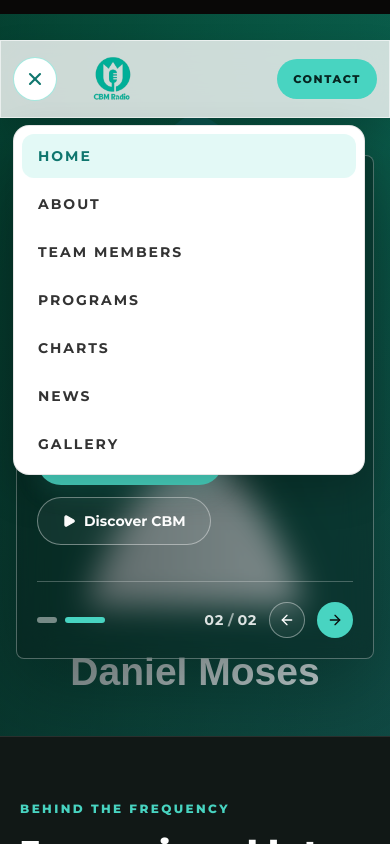
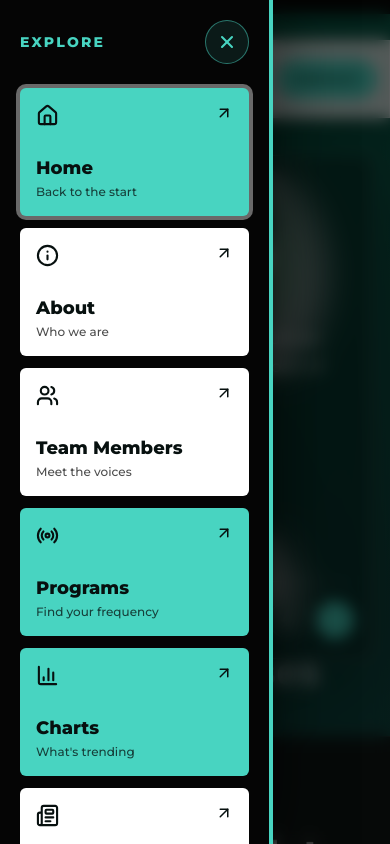
Before and after one commit to CBM-GROUP/cbmradio3-publicwebsite, a Next.js app: page / in a window 390 px wide. Both pictures are taken after a click on the button 35 px from the left and 79 px from the top of the page. Shown: the top 844 px of the page. Built offline with nearby package versions, Linux system fonts and the light colour scheme; no server answers.

Commit message:
feat: tile-style hamburger menu drawer at 70% screen width

```diff
--- a/src/components/header.tsx
+++ b/src/components/header.tsx
@@ -3,14 +3,37 @@
 import Image from "next/image";
 import Link from "next/link";
 import { usePathname } from "next/navigation";
-import { Menu, X } from "lucide-react";
+import {
+  ArrowUpRight,
+  BarChart3,
+  Home,
+  Images,
+  Info,
+  Menu,
+  Newspaper,
+  Radio,
+  Users,
+  X,
+} from "lucide-react";
+import type { LucideIcon } from "lucide-react";
 import { useEffect, useState } from "react";
+import { createPortal } from "react-dom";
 
 import CBMlogo from "../../public/cbmradio.png";
 import {
   contactNavigationItem,
   primaryNavigation,
 } from "@/data/site-navigation";
+
+const navMeta: Record<string, { icon: LucideIcon; detail: string }> = {
+  "/": { icon: Home, detail: "Back to the start" },
+  "/about": { icon: Info, detail: "Who we are" },
+  "/team": { icon: Users, detail: "Meet the voices" },
+  "/programs": { icon: Radio, detail: "Find your frequency" },
+  "/charts": { icon: BarChart3, detail: "What's trending" },
+  "/news": { icon: Newspaper, detail: "Stories and updates" },
+  "/gallery": { icon: Images, detail: "Moments from CBM" },
+};
 
 export default function Header() {
   const pathname = usePathname();
@@ -26,6 +49,20 @@ export default function Header() {
     window.addEventListener("scroll", handleScroll, { passive: true });
     return () => window.removeEventListener("scroll", handleScroll);
   }, []);
+
+  useEffect(() => {
+    if (!isMenuOpen) return;
+    const onKey = (e: KeyboardEvent) => {
+      if (e.key === "Escape") setIsMenuOpen(false);
+    };
+    const prevOverflow = document.body.style.overflow;
+    document.body.style.overflow = "hidden";
+    window.addEventListener("keydown", onKey);
+    return () => {
+      document.body.style.overflow = prevOverflow;
+      window.removeEventListener("keydown", onKey);
+    };
+  }, [isMenuOpen]);
 
   return (
     <header
@@ -75,16 +112,41 @@ export default function Header() {
               </Link>
             </div>
           </div>
-          {isMenuOpen && (
+          {isMenuOpen &&
+            createPortal(
+              <div className="fixed inset-0 z-[100]">
+                <button
+                  type="button"
+                  aria-label="Close navigation menu"
+                  onClick={() => setIsMenuOpen(false)}
+                  className="absolute inset-0 h-full w-full cursor-default bg-black/60 backdrop-blur-sm"
+                />
+                <div className="relative flex h-full w-[70vw] flex-col overflow-y-auto border-r-4 border-[#48d4c1] bg-[#050505] p-5 text-white shadow-[0_0_60px_rgba(0,0,0,0.6)] sm:p-8">
+                  <div className="mb-6 flex items-center justify-between">
+                    <span className="text-sm font-extrabold uppercase tracking-[0.16em] text-[#48d4c1]">
+                      Explore
+                    </span>
+                    <button
+                      type="button"
+                      aria-label="Close navigation menu"
+                      onClick={() => setIsMenuOpen(false)}
+                      className="grid h-11 w-11 place-items-center rounded-full border border-[#48d4c1]/50 bg-[#48d4c1]/10 text-[#48d4c1] transition-colors hover:bg-[#48d4c1] hover:text-[#062521]"
+                    >
+                      <X size={20} strokeWidth={2.5} />
+                    </button>
+                  </div>
                   <nav
                     id="mobile-navigation"
                     aria-label="Main navigation"
-              className="absolute left-3 top-[calc(100%+0.5rem)] grid w-[min(22rem,calc(100vw-1.5rem))] gap-1 rounded-2xl border border-black/10 bg-white p-2 shadow-[0_16px_40px_rgba(0,0,0,0.2)]"
+                    className="grid grid-cols-1 gap-3 sm:grid-cols-2"
                   >
-              {primaryNavigation.map((item) => {
+                    {primaryNavigation.map((item, index) => {
                       const isActive =
                         pathname === item.href ||
                         (item.href !== "/" && pathname.startsWith(item.href + "/"));
+                      const Icon = navMeta[item.href]?.icon ?? Home;
+                      const detail = navMeta[item.href]?.detail ?? "";
+                      const isTeal = (Math.floor(index / 2) + index) % 2 === 0;
 
                       return (
                         <Link
@@ -92,17 +154,29 @@ export default function Header() {
                           href={item.href}
                           aria-current={isActive ? "page" : undefined}
                           onClick={() => setIsMenuOpen(false)}
-                    className={`rounded-xl px-4 py-3 text-sm font-bold uppercase tracking-[0.14em] transition-colors ${
-                      isActive
-                        ? "bg-[#48d4c1]/15 text-[#0f766e]"
-                        : "text-black/80 hover:bg-black/5 hover:text-[#0f766e]"
-                    }`}
+                          className={`group flex min-h-32 flex-col justify-between rounded-md p-4 text-[#07100f] transition-transform hover:-translate-y-1 ${
+                            isTeal ? "bg-[#48d4c1]" : "bg-white"
+                          } ${isActive ? "ring-4 ring-white/40" : ""}`}
                         >
-                    {item.label}
+                          <div className="flex items-start justify-between gap-3">
+                            <Icon size={23} strokeWidth={2.2} aria-hidden="true" />
+                            <ArrowUpRight
+                              size={18}
+                              className="transition-transform group-hover:-translate-y-0.5 group-hover:translate-x-0.5"
+                              aria-hidden="true"
+                            />
+                          </div>
+                          <span>
+                            <span className="block text-lg font-extrabold">{item.label}</span>
+                            <span className="mt-0.5 block text-xs font-medium text-black/70">{detail}</span>
+                          </span>
                         </Link>
                       );
                     })}
                   </nav>
+                </div>
+              </div>,
+              document.body,
             )}
         </div>
       </div>
```
Lines whose indentation alone changed are shown as unchanged.
